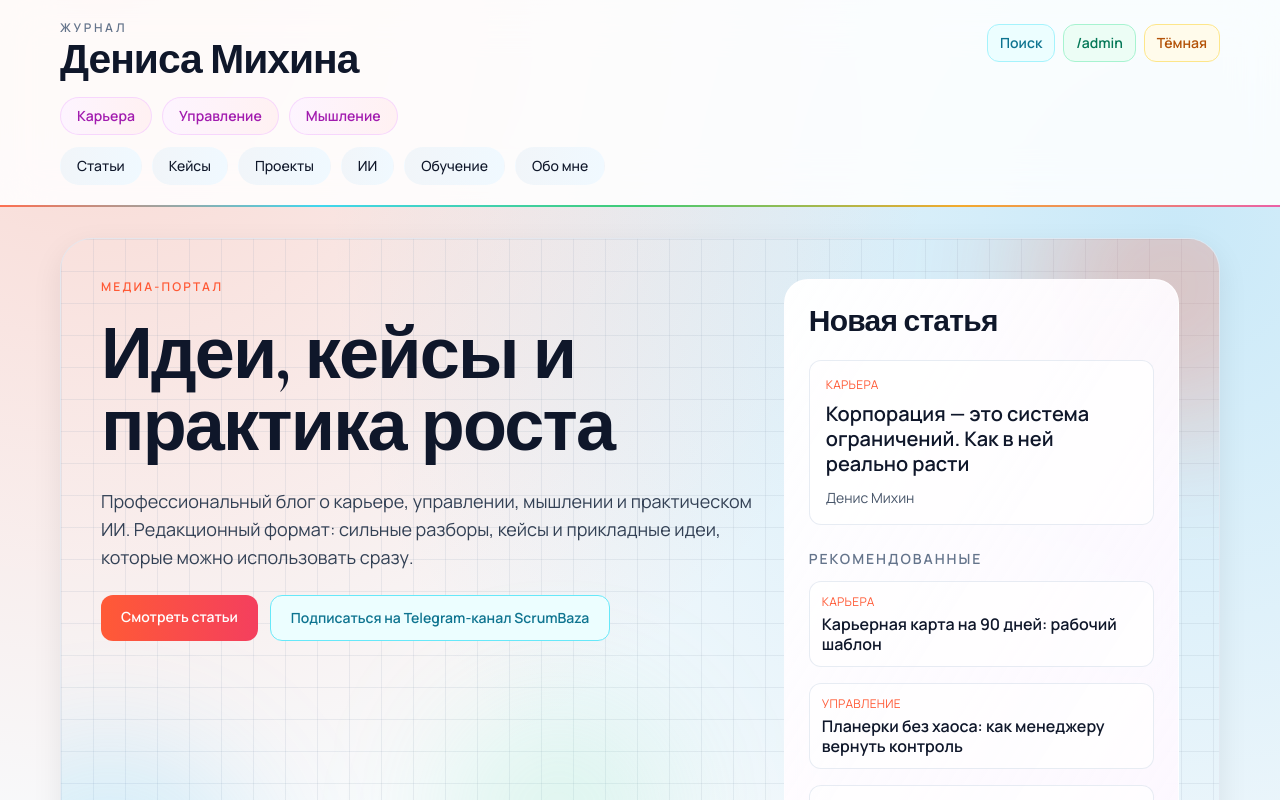
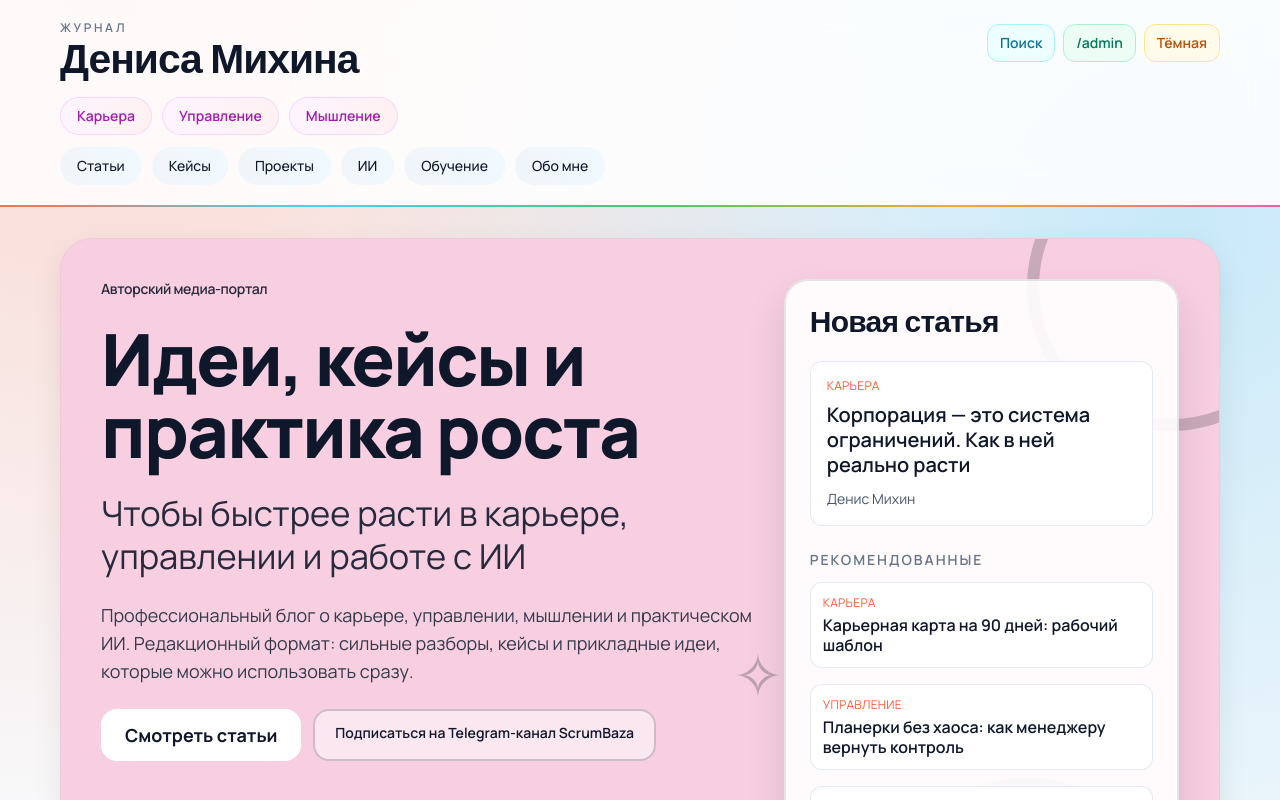
Before and after one commit to digitalmikhin-code/denis-journal, a Next.js app: page / in a window 1280 px wide. Shown: the top 800 px of the page. Built offline with nearby package versions, Linux system fonts and the light colour scheme; no server answers.

Commit message:
Restyle homepage hero to promo pink banner layout

```diff
--- a/app/page.tsx
+++ b/app/page.tsx
@@ -11,25 +11,29 @@ export default function HomePage(): JSX.Element {
 
   return (
     <div className="space-y-12">
-      <section className="ambient-grid relative overflow-hidden rounded-[2rem] border border-slate-200/80 bg-gradient-to-br from-white via-rose-50 to-sky-50 p-8 shadow-soft dark:border-slate-800 md:p-10">
-        <div className="pointer-events-none absolute -right-24 -top-24 h-72 w-72 rounded-full bg-brand/25 blur-3xl" />
-        <div className="pointer-events-none absolute -bottom-24 -left-24 h-72 w-72 rounded-full bg-sky-400/20 blur-3xl" />
-        <div className="pointer-events-none absolute left-1/3 top-2/3 h-56 w-56 rounded-full bg-emerald-300/20 blur-3xl" />
+      <section className="relative overflow-hidden rounded-[2rem] border border-[#f0c9da] bg-[#f7cfe0] p-8 shadow-soft dark:border-[#7a4f66] dark:bg-[#8a5a74] md:p-10">
+        <div className="pointer-events-none absolute -right-24 -top-24 h-72 w-72 rounded-full border-[12px] border-slate-900/20" />
+        <div className="pointer-events-none absolute -bottom-32 right-12 h-72 w-72 rounded-full border-[8px] border-slate-900/20" />
+        <div className="pointer-events-none absolute right-[22%] top-14 text-5xl font-semibold text-slate-900/30">+</div>
+        <div className="pointer-events-none absolute left-[58%] top-[58%] text-6xl text-slate-900/25">✧</div>
 
         <div className="relative grid gap-6 md:grid-cols-[1.25fr_0.75fr]">
           <div className="fade-in space-y-6">
-            <p className="text-xs font-semibold uppercase tracking-[0.18em] text-brand">Медиа-портал</p>
-            <h1 className="serif-display max-w-[16ch] text-5xl font-bold leading-[0.95] tracking-tight md:text-7xl">
+            <p className="text-sm font-semibold tracking-tight text-slate-900/90">Авторский медиа-портал</p>
+            <h1 className="max-w-[12ch] text-5xl font-extrabold leading-[0.96] tracking-tight text-slate-900 md:text-7xl">
               Идеи, кейсы и практика роста
             </h1>
-            <p className="max-w-reading text-lg text-slate-700 dark:text-slate-300">
+            <p className="max-w-reading text-[1.95rem] leading-tight text-slate-900/90 md:text-[2.15rem]">
+              Чтобы быстрее расти в карьере, управлении и работе с ИИ
+            </p>
+            <p className="max-w-reading text-lg text-slate-800/90 dark:text-slate-100/90">
               Профессиональный блог о карьере, управлении, мышлении и практическом ИИ. Редакционный
               формат: сильные разборы, кейсы и прикладные идеи, которые можно использовать сразу.
             </p>
             <div className="flex flex-wrap gap-3">
               <Link
                 href="/articles"
-                className="rounded-xl bg-gradient-to-r from-brand to-rose-500 px-5 py-3 text-sm font-semibold text-white transition hover:from-brand-dark hover:to-rose-600"
+                className="rounded-2xl bg-white px-6 py-3 text-lg font-bold text-slate-900 transition hover:bg-slate-100"
               >
                 Смотреть статьи
               </Link>
@@ -37,17 +41,17 @@ export default function HomePage(): JSX.Element {
                 href={TELEGRAM_CHANNEL_URL}
                 target="_blank"
                 rel="noopener noreferrer"
-                className="rounded-xl border border-cyan-300 bg-cyan-50 px-5 py-3 text-sm font-semibold text-cyan-700 transition hover:-translate-y-px hover:border-cyan-500 dark:border-cyan-800 dark:bg-cyan-950/40 dark:text-cyan-300"
+                className="rounded-2xl border-2 border-slate-900/20 bg-white/50 px-5 py-3 text-sm font-semibold text-slate-900 transition hover:bg-white/70 dark:border-white/40 dark:bg-white/15 dark:text-white"
               >
                 Подписаться на Telegram-канал ScrumBaza
               </Link>
             </div>
           </div>
 
-          <aside className="glass fade-in rounded-3xl bg-gradient-to-br from-white/90 to-fuchsia-50/70 p-6">
-            <h2 className="serif-display text-3xl font-semibold tracking-tight">Новая статья</h2>
+          <aside className="fade-in rounded-3xl border-2 border-slate-900/10 bg-white/90 p-6 shadow-[0_20px_40px_rgba(24,20,32,0.12)] dark:border-white/15 dark:bg-slate-900/85">
+            <h2 className="serif-display text-3xl font-semibold tracking-tight text-slate-900 dark:text-slate-100">Новая статья</h2>
             {newest ? (
-              <article className="mt-5 rounded-xl border border-slate-200/80 bg-white/70 p-4 dark:border-slate-700 dark:bg-slate-900/70">
+              <article className="mt-5 rounded-xl border border-slate-200/90 bg-white p-4 dark:border-slate-700 dark:bg-slate-900/70">
                 <p className="text-xs uppercase tracking-wide text-brand">
                   {CATEGORY_LABELS[newest.frontmatter.category]}
                 </p>
@@ -68,7 +72,7 @@ export default function HomePage(): JSX.Element {
               {featured.map((item) => (
                 <article
                   key={item.slug}
-                  className="rounded-xl border border-slate-200/80 bg-white/70 p-3 dark:border-slate-700 dark:bg-slate-900/70"
+                  className="rounded-xl border border-slate-200/90 bg-white p-3 dark:border-slate-700 dark:bg-slate-900/70"
                 >
                   <p className="text-xs uppercase tracking-wide text-brand">
                     {CATEGORY_LABELS[item.frontmatter.category]}
```
